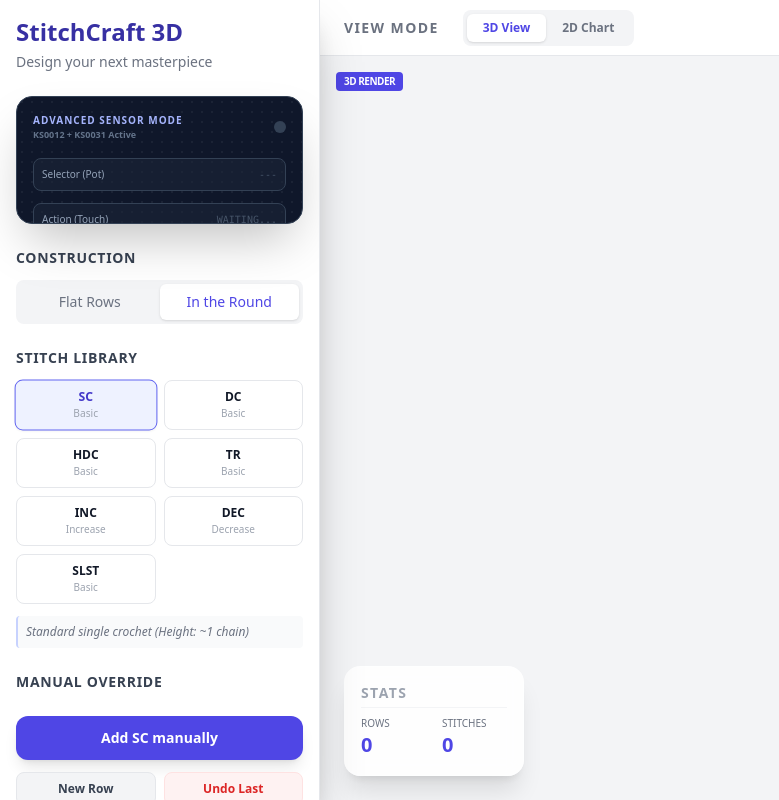
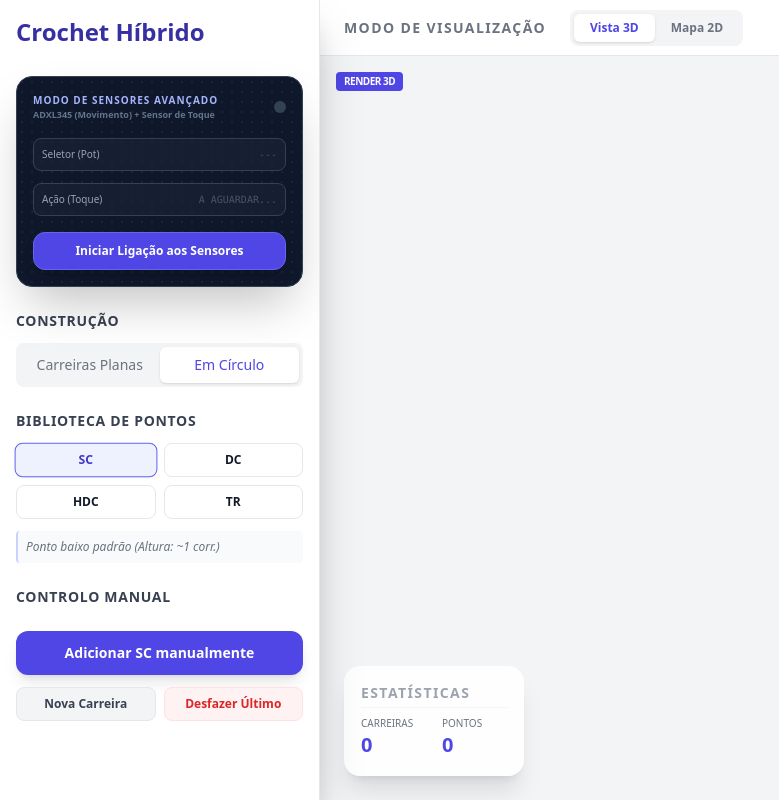
Before and after one commit to mariamoniztome/dii, a React (Vite) app: page / in a window 1280 px wide. Shown: the whole page, without its empty margins (0-779 px from the left). Built offline with nearby package versions, Linux system fonts and the light colour scheme.

Commit message:
feat: Localize application text to Portuguese

```diff
--- a/App.tsx
+++ b/App.tsx
@@ -7,7 +7,7 @@ import { Pattern, ConstructionMode } from './types';
 
 const App: React.FC = () => {
   const [pattern, setPattern] = useState<Pattern>({
-    name: "My Awesome Project",
+    name: "O Meu Projeto",
     mode: ConstructionMode.ROUND,
     rows: []
   });
@@ -28,19 +28,19 @@ const App: React.FC = () => {
         {/* View Toggle Bar */}
         <div className="h-14 bg-white border-b border-gray-200 flex items-center justify-between px-6 z-10 shrink-0">
           <div className="flex items-center gap-2">
-            <span className="text-sm font-bold text-gray-500 uppercase tracking-widest mr-4">View Mode</span>
+            <span className="text-sm font-bold text-gray-500 uppercase tracking-widest mr-4">Modo de Visualização</span>
             <div className="flex bg-gray-100 p-1 rounded-lg">
               <button
                 onClick={() => setActiveView('3d')}
                 className={`px-4 py-1.5 text-xs font-bold rounded-md transition-all ${activeView === '3d' ? 'bg-white shadow text-indigo-600' : 'text-gray-500 hover:text-gray-700'}`}
               >
-                3D View
+                Vista 3D
               </button>
               <button
                 onClick={() => setActiveView('2d')}
                 className={`px-4 py-1.5 text-xs font-bold rounded-md transition-all ${activeView === '2d' ? 'bg-white shadow text-indigo-600' : 'text-gray-500 hover:text-gray-700'}`}
               >
-                2D Chart
+                Mapa 2D
               </button>
             </div>
           </div>
@@ -50,14 +50,14 @@ const App: React.FC = () => {
         <div className="flex-1 relative overflow-hidden">
           {activeView === '3d' && (
             <div className="relative h-full w-full">
-              <div className="absolute top-4 left-4 z-10 bg-indigo-600 text-white text-[10px] font-black px-2 py-0.5 rounded uppercase tracking-tighter">3D Render</div>
+              <div className="absolute top-4 left-4 z-10 bg-indigo-600 text-white text-[10px] font-black px-2 py-0.5 rounded uppercase tracking-tighter">Render 3D</div>
               <CrochetCanvas pattern={pattern} />
             </div>
           )}
 
           {activeView === '2d' && (
             <div className="relative h-full w-full">
-              <div className="absolute top-4 left-4 z-10 bg-amber-500 text-white text-[10px] font-black px-2 py-0.5 rounded uppercase tracking-tighter">2D Pattern Chart</div>
+              <div className="absolute top-4 left-4 z-10 bg-amber-500 text-white text-[10px] font-black px-2 py-0.5 rounded uppercase tracking-tighter">Mapa de Padrão 2D</div>
               <Pattern2D pattern={pattern} setPattern={setPattern} />
             </div>
           )}
@@ -66,14 +66,14 @@ const App: React.FC = () => {
         {/* Stats Overlay (Bottom Right) */}
         <div className="absolute bottom-6 left-6 flex flex-col gap-2 pointer-events-none z-10">
           <div className="bg-white/90 backdrop-blur p-4 rounded-2xl shadow-xl border border-white/20 pointer-events-auto min-w-[180px]">
-            <h2 className="text-sm font-bold text-gray-400 uppercase tracking-widest mb-2 border-b border-gray-100 pb-1">Stats</h2>
+            <h2 className="text-sm font-bold text-gray-400 uppercase tracking-widest mb-2 border-b border-gray-100 pb-1">Estatísticas</h2>
             <div className="grid grid-cols-2 gap-y-2 gap-x-4">
               <div className="flex flex-col">
-                <span className="text-[10px] text-gray-500 uppercase">Rows</span>
+                <span className="text-[10px] text-gray-500 uppercase">Carreiras</span>
                 <span className="text-xl text-indigo-600 font-black">{pattern.rows.length}</span>
               </div>
               <div className="flex flex-col">
-                <span className="text-[10px] text-gray-500 uppercase">Stitches</span>
+                <span className="text-[10px] text-gray-500 uppercase">Pontos</span>
                 <span className="text-xl text-indigo-600 font-black">{totalStitches}</span>
               </div>
             </div>
@@ -83,10 +83,10 @@ const App: React.FC = () => {
         {/* Floating Pattern Feed */}
         <div className="absolute top-20 right-6 pointer-events-none z-10">
           <div className="bg-white/90 backdrop-blur p-4 rounded-2xl shadow-xl border border-white/20 pointer-events-auto max-h-[300px] overflow-y-auto w-64 scrollbar-hide">
-            <h3 className="text-xs font-black text-gray-700 uppercase tracking-tighter mb-2">Instructions</h3>
+            <h3 className="text-xs font-black text-gray-700 uppercase tracking-tighter mb-2">Instruções</h3>
             <div className="space-y-1.5">
               {pattern.rows.length === 0 ? (
-                <p className="text-[10px] text-gray-400 italic">Start your first row...</p>
+                <p className="text-[10px] text-gray-400 italic">Começa a tua primeira carreira...</p>
               ) : (
                 pattern.rows.map((row, idx) => (
                   <div key={row.id} className="text-[10px] border-l-2 border-indigo-400 pl-2 py-0.5 bg-gray-50/50">
@@ -104,7 +104,7 @@ const App: React.FC = () => {
 
 // Helper function to turn row stitches into text
 function summarizeRow(row: any): string {
-  if (row.stitches.length === 0) return "Empty";
+  if (row.stitches.length === 0) return "Vazia";
   const counts: Record<string, number> = {};
   row.stitches.forEach((s: any) => {
     counts[s.type] = (counts[s.type] || 0) + 1;
--- a/components/PatternControls.tsx
+++ b/components/PatternControls.tsx
@@ -106,8 +106,7 @@ const PatternControls: React.FC<PatternControlsProps> = ({ pattern, setPattern }
   return (
     <div className="flex flex-col h-full bg-white border-r border-gray-200 overflow-y-auto p-4 space-y-6 shadow-xl">
       <div>
-        <h1 className="text-2xl font-bold text-indigo-800 mb-1">StitchCraft 3D</h1>
-        <p className="text-sm text-gray-500">Design your next masterpiece</p>
+        <h1 className="text-2xl font-bold text-indigo-800 mb-1">Crochet Híbrido</h1>
       </div>
 
       {/* Advanced Sensor Hook Connection */}
@@ -115,23 +114,23 @@ const PatternControls: React.FC<PatternControlsProps> = ({ pattern, setPattern }
         <div className="relative z-10">
           <div className="flex justify-between items-center mb-4">
             <div className="flex flex-col">
-              <h3 className="text-[10px] font-black uppercase tracking-widest text-indigo-300">Advanced Sensor Mode</h3>
-              <span className="text-[9px] text-slate-500 font-bold">KS0012 + KS0031 Active</span>
+              <h3 className="text-[10px] font-black uppercase tracking-widest text-indigo-300">Modo de Sensores Avançado</h3>
+              <span className="text-[9px] text-slate-500 font-bold">ADXL345 (Movimento) + Sensor de Toque</span>
             </div>
             <div className={`w-3 h-3 rounded-full ${isConnected ? 'bg-green-400 shadow-[0_0_10px_rgba(74,222,128,0.5)] animate-pulse' : 'bg-slate-700'}`} />
           </div>
 
           <div className="space-y-3 mb-4">
              <div className="flex items-center justify-between text-[10px] bg-slate-800/50 p-2 rounded-lg border border-slate-700">
-                <span className="text-slate-400">Selector (Pot)</span>
+                <span className="text-slate-400">Seletor (Pot)</span>
                 <span className={`font-mono ${sensorPreview ? 'text-amber-400' : 'text-slate-600'}`}>
                   {sensorPreview?.toUpperCase() || '---'}
                 </span>
              </div>
              <div className="flex items-center justify-between text-[10px] bg-slate-800/50 p-2 rounded-lg border border-slate-700">
-                <span className="text-slate-400">Action (Touch)</span>
+                <span className="text-slate-400">Ação (Toque)</span>
                 <span className={`font-mono ${lastRemoteStitch ? 'text-green-400' : 'text-slate-600'}`}>
-                  {lastRemoteStitch ? 'TRIGGERED!' : 'WAITING...'}
+                  {lastRemoteStitch ? 'ACIONADO!' : 'A AGUARDAR...'}
                 </span>
              </div>
           </div>
@@ -140,7 +139,7 @@ const PatternControls: React.FC<PatternControlsProps> = ({ pattern, setPattern }
             onClick={handleConnect}
             className={`w-full py-2.5 rounded-xl text-xs font-black transition-all border shadow-lg ${isConnected ? 'bg-rose-500/10 border-rose-500/50 text-rose-400 hover:bg-rose-500/20' : 'bg-indigo-600 border-indigo-500 text-white hover:bg-indigo-500 hover:-translate-y-0.5'}`}
           >
-            {isConnected ? 'Stop Sensor Sync' : 'Initialize Sensor Hook'}
+            {isConnected ? 'Parar Sincronização' : 'Iniciar Ligação aos Sensores'}
           </button>
         </div>
 
@@ -149,25 +148,25 @@ const PatternControls: React.FC<PatternControlsProps> = ({ pattern, setPattern }
       </section>
 
       <section>
-        <h3 className="text-sm font-semibold text-gray-700 uppercase tracking-wider mb-3">Construction</h3>
+        <h3 className="text-sm font-semibold text-gray-700 uppercase tracking-wider mb-3">Construção</h3>
         <div className="flex bg-gray-100 rounded-lg p-1">
           <button
             onClick={() => setPattern(p => ({ ...p, mode: ConstructionMode.FLAT }))}
             className={`flex-1 py-2 text-sm font-medium rounded-md transition-all ${pattern.mode === ConstructionMode.FLAT ? 'bg-white shadow text-indigo-600' : 'text-gray-500'}`}
           >
-            Flat Rows
+            Carreiras Planas
           </button>
           <button
             onClick={() => setPattern(p => ({ ...p, mode: ConstructionMode.ROUND }))}
             className={`flex-1 py-2 text-sm font-medium rounded-md transition-all ${pattern.mode === ConstructionMode.ROUND ? 'bg-white shadow text-indigo-600' : 'text-gray-500'}`}
           >
-            In the Round
+            Em Círculo
           </button>
         </div>
       </section>
 
       <section>
-        <h3 className="text-sm font-semibold text-gray-700 uppercase tracking-wider mb-3">Stitch Library</h3>
+        <h3 className="text-sm font-semibold text-gray-700 uppercase tracking-wider mb-3">Biblioteca de Pontos</h3>
         <div className="grid grid-cols-2 gap-2">
           {Object.values(StitchType).map((type) => (
             <button
@@ -176,7 +175,7 @@ const PatternControls: React.FC<PatternControlsProps> = ({ pattern, setPattern }
               className={`p-2 text-xs border rounded-lg flex flex-col items-center justify-center transition-all ${selectedStitch === type ? 'border-indigo-500 bg-indigo-50 text-indigo-700 scale-[1.02] shadow-sm' : 'border-gray-200 hover:border-indigo-300'}`}
             >
               <span className="font-bold uppercase">{type}</span>
-              <span className="text-[10px] text-gray-400 capitalize">{type === 'inc' ? 'Increase' : type === 'dec' ? 'Decrease' : 'Basic'}</span>
+              {/* <span className="text-[10px] text-gray-400 capitalize">{type === 'inc' ? 'Aumento' : type === 'dec' ? 'Diminuição' : 'Básico'}</span> */}
             </button>
           ))}
         </div>
@@ -186,12 +185,12 @@ const PatternControls: React.FC<PatternControlsProps> = ({ pattern, setPattern }
       </section>
 
       <section className="space-y-3">
-        <h3 className="text-sm font-semibold text-gray-700 uppercase tracking-wider mb-3">Manual Override</h3>
+        <h3 className="text-sm font-semibold text-gray-700 uppercase tracking-wider mb-3">Controlo Manual</h3>
         <button
           onClick={() => addStitchToCurrentRow()}
           className="w-full py-3 bg-indigo-600 hover:bg-indigo-700 text-white rounded-xl shadow-lg transition-all font-bold text-sm active:scale-95"
         >
-          Add {selectedStitch.toUpperCase()} manually
+          Adicionar {selectedStitch.toUpperCase()} manualmente
         </button>
 
         <div className="flex gap-2">
@@ -199,13 +198,13 @@ const PatternControls: React.FC<PatternControlsProps> = ({ pattern, setPattern }
             onClick={addRow}
             className="flex-1 py-2 bg-gray-100 hover:bg-gray-200 text-gray-700 rounded-lg text-xs font-semibold border border-gray-200 transition-colors"
           >
-            New Row
+            Nova Carreira
           </button>
           <button
             onClick={removeLastStitch}
             className="flex-1 py-2 bg-red-50 hover:bg-red-100 text-red-600 rounded-lg text-xs font-semibold border border-red-100 transition-colors"
           >
-            Undo Last
+            Desfazer Último
           </button>
         </div>
       </section>
--- a/constants.tsx
+++ b/constants.tsx
@@ -21,11 +21,11 @@ export const STITCH_HEIGHTS: Record<string, number> = {
 };
 
 export const STITCH_DESCRIPTIONS: Record<string, string> = {
-  sc: "Standard single crochet (Height: ~1 chain)",
-  dc: "Taller double crochet (Height: ~3 chains)",
-  hdc: "Medium half-double (Height: ~2 chains)",
-  tr: "Very tall treble (Height: ~4 chains)",
-  inc: "Two stitches worked into one base",
-  dec: "Two stitches joined at the top",
-  slst: "Flat joining stitch"
+  sc: "Ponto baixo padrão (Altura: ~1 corr.)",
+  dc: "Ponto alto mais alto (Altura: ~3 corr.)",
+  hdc: "Meio ponto alto (Altura: ~2 corr.)",
+  tr: "Ponto alto duplo (Altura: ~4 corr.)",
+  inc: "Dois pontos trabalhados na mesma base",
+  dec: "Dois pontos fechados juntos no topo",
+  slst: "Ponto baixíssimo para unir"
 };
--- a/types.ts
+++ b/types.ts
@@ -4,9 +4,9 @@ export enum StitchType {
   DC = 'dc',      // Double Crochet
   HDC = 'hdc',    // Half Double Crochet
   TR = 'tr',      // Treble Crochet
-  INC = 'inc',    // Increase (2 sc in one)
-  DEC = 'dec',    // Decrease (sc2tog)
-  SLST = 'slst'   // Slip stitch
+  // INC = 'inc',    // Increase (2 sc in one)
+  // DEC = 'dec',    // Decrease (sc2tog)
+  // SLST = 'slst'   // Slip stitch
 }
 
 export enum ConstructionMode {
```
